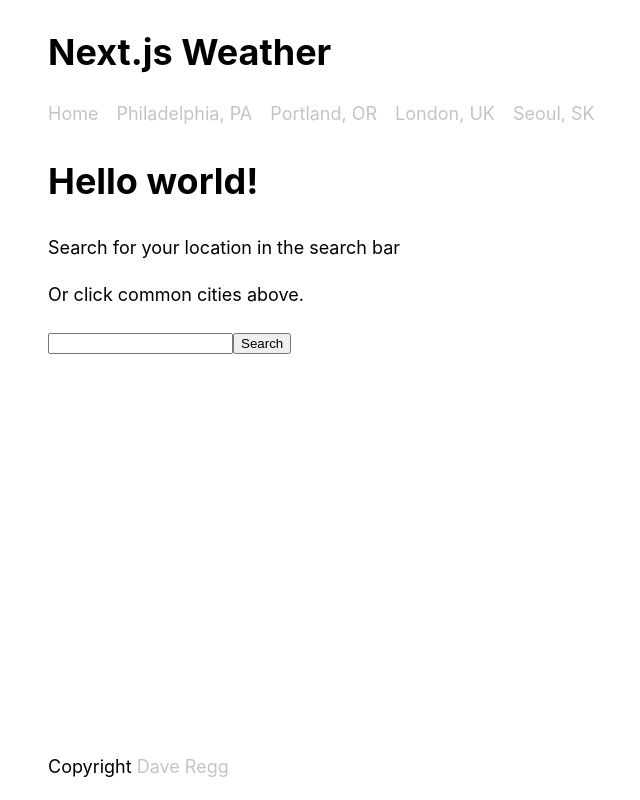
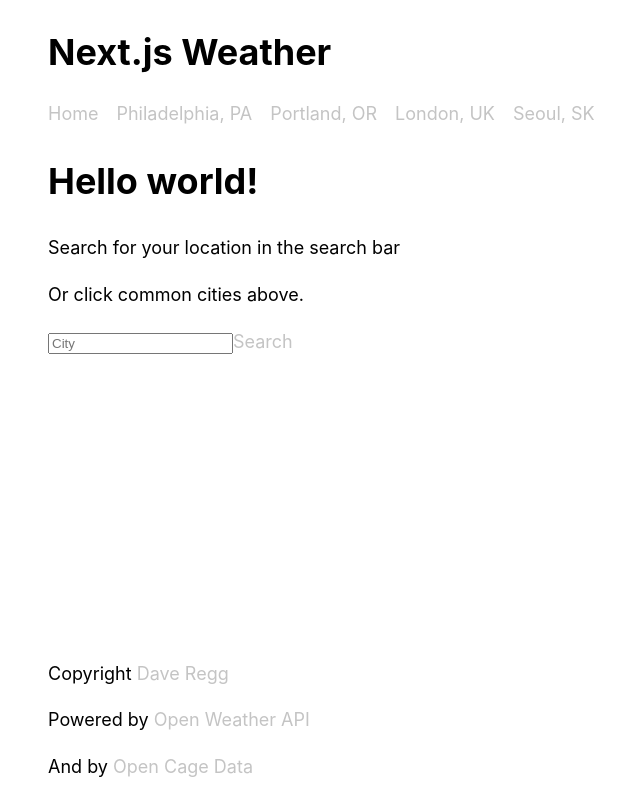
Before and after one commit to drregg6/nextjs-weather, a Next.js app: page / in a window 1280 px wide. Shown: the whole page, without its empty margins (130-770 px from the left). Built offline with nearby package versions, Linux system fonts and the light colour scheme.

Commit message:
[weather] page hits weather api and returns data

```diff
--- a/components/footer.js
+++ b/components/footer.js
@@ -4,6 +4,12 @@ export default function Footer() {
       <p>
         Copyright <a href="http://www.daveregg.com" rel="noopener noreferrer" target="_blank">Dave Regg</a>
       </p>
+      <p>
+        Powered by <a href="https://www.openweatherapi.com" rel="noopener noreferrer" target="_blank">Open Weather API</a>
+      </p>
+      <p>
+        And by <a href="https://www.opencagedata.com" target="_blank" rel="noopener noreferrer">Open Cage Data</a>
+      </p>
     </footer>
   )
 }
--- a/pages/index.js
+++ b/pages/index.js
@@ -1,20 +1,42 @@
+/*
+
+Instead of having a form with submit
+Make it an input + Link disguised as a button
+
+*/
+
+import Link from 'next/link';
+import { useState } from 'react';
+
 import Layout from '../components/layout';
 
+const Homepage = () => {
+  const [input, setInput] = useState('')
+
+  const handleChange = ev => {
+    setInput(
+      ev.target.value
+    )
+  }
   const handleSubmit = ev => {
-  console.log()
     ev.preventDefault();
+
+    // fetch city and turn into lat-long
+    console.log(input)
+
+    // push to weather page with weather api data
+
+    setInput('');
   }
 
-const Homepage = () => (
+  return (
     <Layout>
       <h1>Hello world!</h1>
       <p>Search for your location in the search bar</p>
       <p>Or click common cities above.</p>
-    <form onSubmit={(ev) => handleSubmit(ev)}>
-      <input type="text" />
-      <input type="submit" value="Search" />
-    </form>
+      <input type="text" placeholder="City" value={input} onChange={(ev) => handleChange(ev)} />
+      <Link href={`/city/weather?city=${input}`}><a>Search</a></Link>
     </Layout>
   )
-
+}
 export default Homepage;
```
Also changed, not shown: pages/city/[weather].js (+14 -6 lines), components/footer.module.scss (added). Lines whose indentation alone changed are shown as unchanged.
